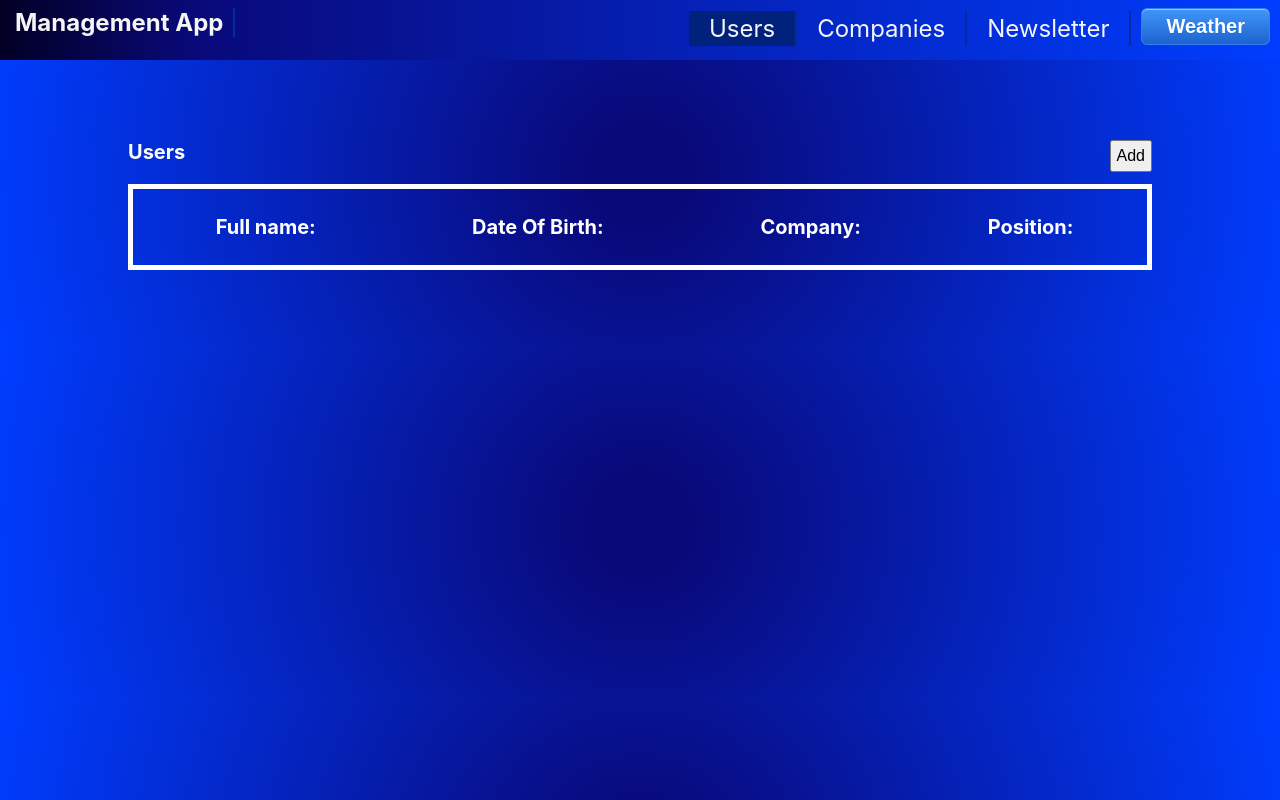
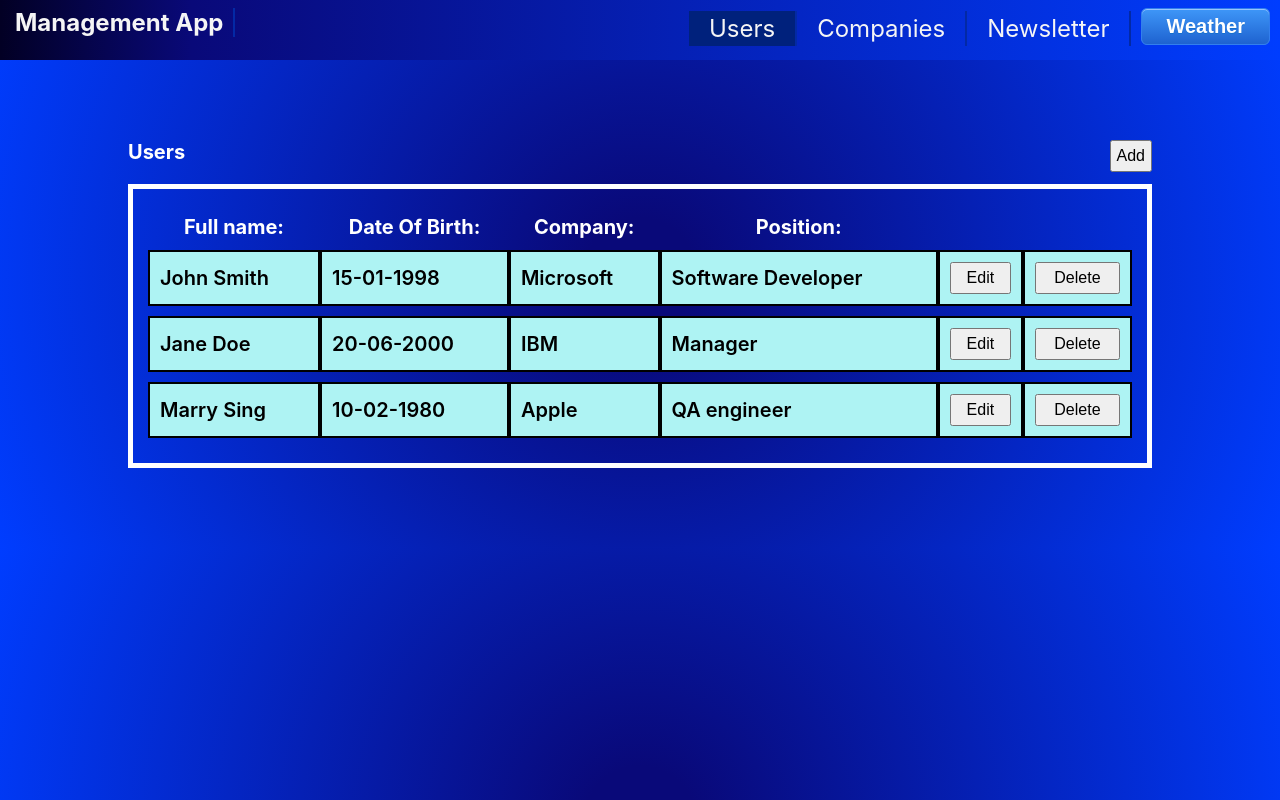
Before and after one commit to MirkoNadj/u-manage, a React (Create React App) app: page /users in a window 1280 px wide. Built offline with nearby package versions, Linux system fonts and the light colour scheme.

Commit message:
users state added to users table

```diff
--- a/package.json
+++ b/package.json
@@ -12,6 +12,7 @@
     "@types/react": "^17.0.41",
     "@types/react-dom": "^17.0.14",
     "antd": "^4.19.3",
+    "axios": "^0.26.1",
     "react": "^17.0.2",
     "react-dom": "^17.0.2",
     "react-redux": "^8.0.1",
--- a/src/app/store.ts
+++ b/src/app/store.ts
@@ -3,7 +3,7 @@ import usersReducer from '../features/usersSlice';
 
 export const store = configureStore({
   reducer: {
-      counter:usersReducer,
+      users:usersReducer,
   },
 })
 
--- a/src/components/TableUsers/TableUsers.tsx
+++ b/src/components/TableUsers/TableUsers.tsx
@@ -3,17 +3,20 @@ import { useNavigate, useParams } from 'react-router-dom'
 import './TableUsers.css'
 import { User } from '../../Interfaces/ObjectInterfaces';
 import { getUsers, convertDateString, deleteUserFromTable } from '../../services/StorageRepository';
+import { useSelector } from 'react-redux';
+import { RootState } from '../../app/store';
 
 export const TableUsers: FC = () => {
     let navigate = useNavigate();
     const { currentCompanyId } = useParams();
-    const [tableList, setTableList] = useState(getUsers())
+    const users = useSelector((state: RootState) => state.users.value);
+    const [tableList, setTableList] = useState(users)
 
     useEffect(() => {
         if (currentCompanyId) {
-            setTableList(getUsers().filter(userItem => userItem.companyId === currentCompanyId));
+            setTableList(users.filter(userItem => userItem.companyId === currentCompanyId));
         }
-    }, [currentCompanyId]);
+    }, [currentCompanyId, users]);
 
     const deleteItem = (userItem: User) => {
         deleteUserFromTable(tableList, userItem)
--- a/src/features/usersSlice.ts
+++ b/src/features/usersSlice.ts
@@ -1,4 +1,5 @@
 import { createSlice, PayloadAction } from '@reduxjs/toolkit'
+import { storedUserList } from '../entities/StoredLists'
 import {User} from '../Interfaces/ObjectInterfaces'
 
 export interface usersState {
@@ -6,17 +7,17 @@ export interface usersState {
 }
 
 const initialState: usersState = {
-  value: [],
+  value: storedUserList,
 }
 
 export const usersSlice = createSlice({
   name: 'users',
   initialState,
   reducers: {
-    addUser: (state) => {
+    addUser: (state, action:PayloadAction<User>) => {
+      state.value.push(action.payload)
+    },
 
-      state.value.push()
-    },
     deleteUser: (state) => {
       state.value.pop()
     },
```
Also changed, not shown: 1 other file (tests, documents, lock files or other folders).
